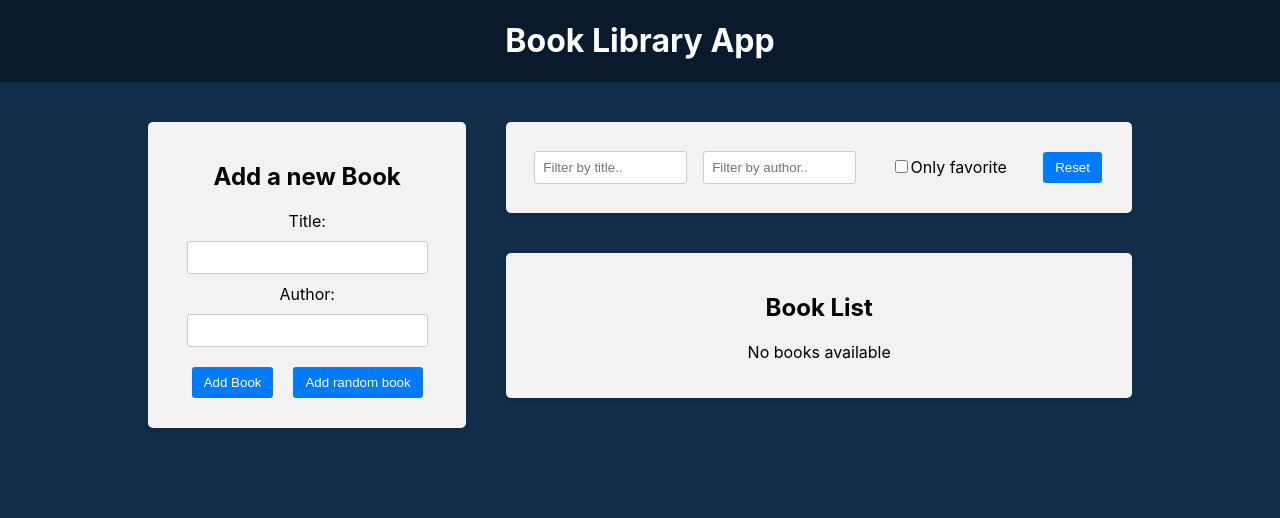
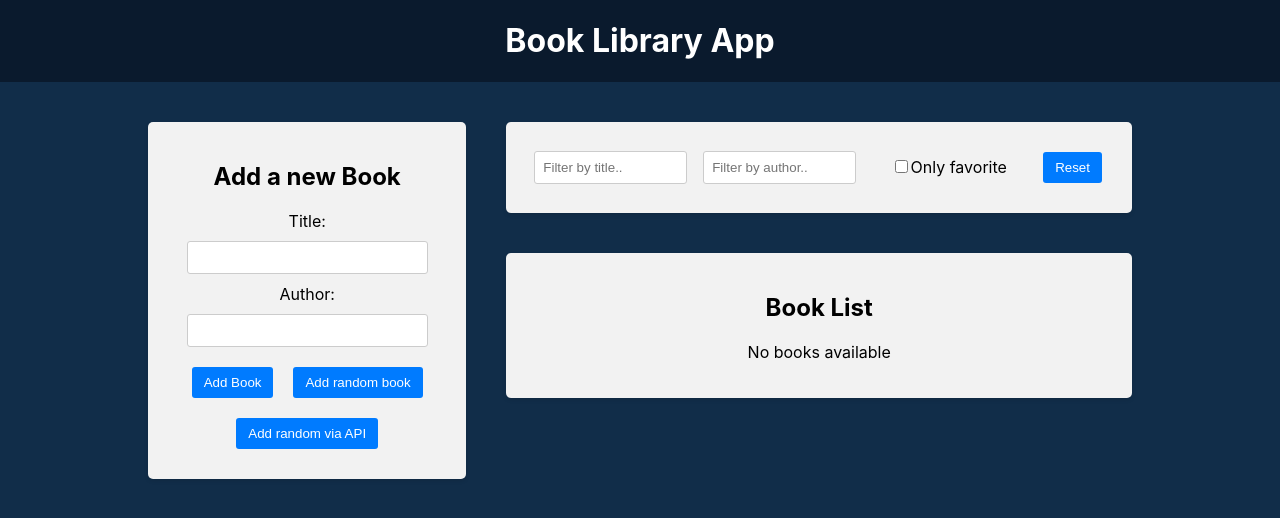
Before and after one commit to Lvjasha/30_react-redux, a React (Create React App) app in the folder frontend/: page / in a window 1280 px wide. Shown: the top 518 px of the page. Built offline with nearby package versions, Linux system fonts and the light colour scheme; the HTML template or start-up script is replaced by a standard one.

Commit message:
Добавление книги с другого сервера

```diff
--- a/frontend/package.json
+++ b/frontend/package.json
@@ -8,6 +8,7 @@
     "@testing-library/jest-dom": "^6.6.3",
     "@testing-library/react": "^16.2.0",
     "@testing-library/user-event": "^13.5.0",
+    "axios": "^1.8.1",
     "react": "^19.0.0",
     "react-dom": "^19.0.0",
     "react-icons": "^5.5.0",
--- a/frontend/src/components/BookForm/BookForm.js
+++ b/frontend/src/components/BookForm/BookForm.js
@@ -1,4 +1,5 @@
 import './BookForm.css';
+import axios from 'axios';
 import { useState } from 'react';
 import { useDispatch } from 'react-redux';
 import { addBook } from '../../redux/slices/booksSlice';
@@ -17,6 +18,17 @@
             dispatch(addBook(book));
             setTitle('');
             setAuthor('');
+        }
+    };
+
+    const handleAddRandomBookViaAPI = async () => {
+        try {
+            const res = await axios.get('http://localhost:4000/random-book');
+            if (res?.data?.title && res?.data?.author) {
+                dispatch(addBook(createBookWithID(res.data)));
+            }
+        } catch (error) {
+            console.log('Error fetching random book', error);
         }
     };
 
@@ -53,6 +65,9 @@
                     <button type="button" onClick={handleAddRandomBook}>
                         Add random book
                     </button>
+                    <button type="button" onClick={handleAddRandomBookViaAPI}>
+                        Add random via API
+                    </button>
                 </div>
             </form>
         </div>
```
Also changed, not shown: 1 other file (tests, documents, lock files or other folders).
